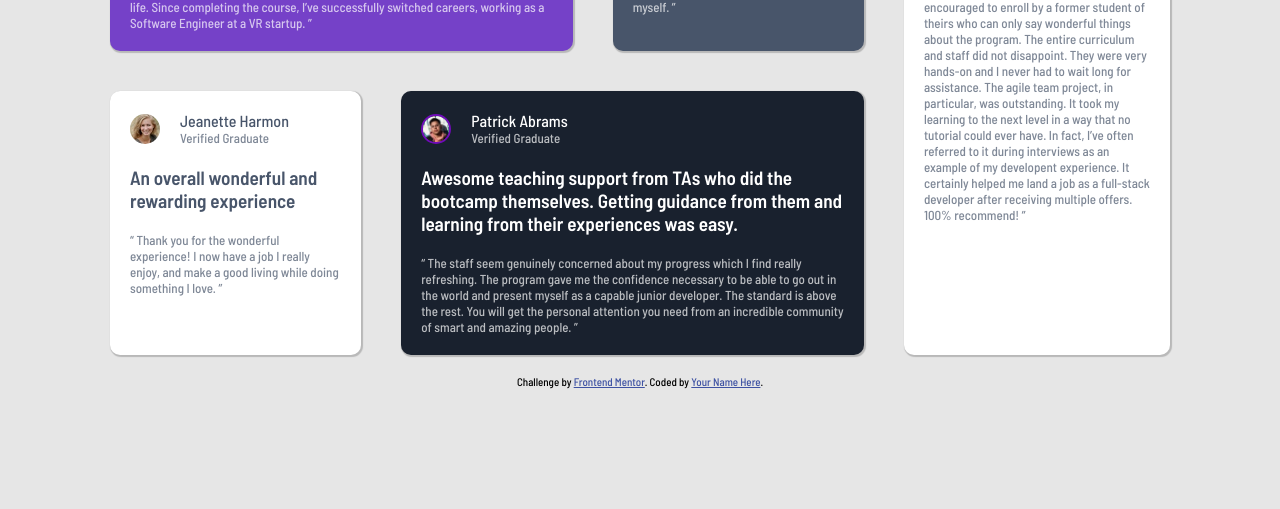
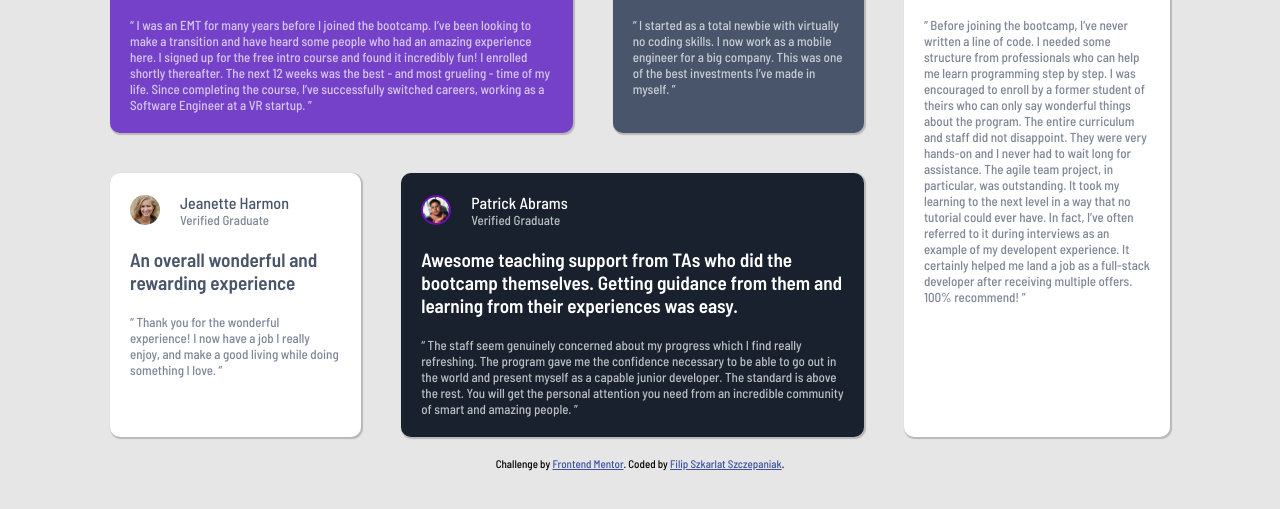
Before and after one commit to FilipSzkarlat/testimonials-grid-section, a plain HTML site: page index.html in a window 1280 px wide. Shown: the part 249-758 px from the top of the page. Drawn offline with Linux system fonts and the light colour scheme.

Commit message:
changing footer and center main container

```diff
--- a/index.html
+++ b/index.html
@@ -132,7 +132,7 @@
 
   <div class="attribution">
     Challenge by <a href="https://www.frontendmentor.io?ref=challenge" target="_blank">Frontend Mentor</a>.
-    Coded by <a href="#">Your Name Here</a>.
+    Coded by <a href="https://www.linkedin.com/in/filip-szkarłat-szczepaniak-196895223/" target="_blank">Filip Szkarlat Szczepaniak</a>.
   </div>
 
 </body>
--- a/style.css
+++ b/style.css
@@ -131,4 +131,9 @@
     #testimonial-2, #testimonial-3{
         flex-basis: 35%;
     }
+
+    body{
+        height: 100vh;
+        justify-content: center;
+    }
 }
```
